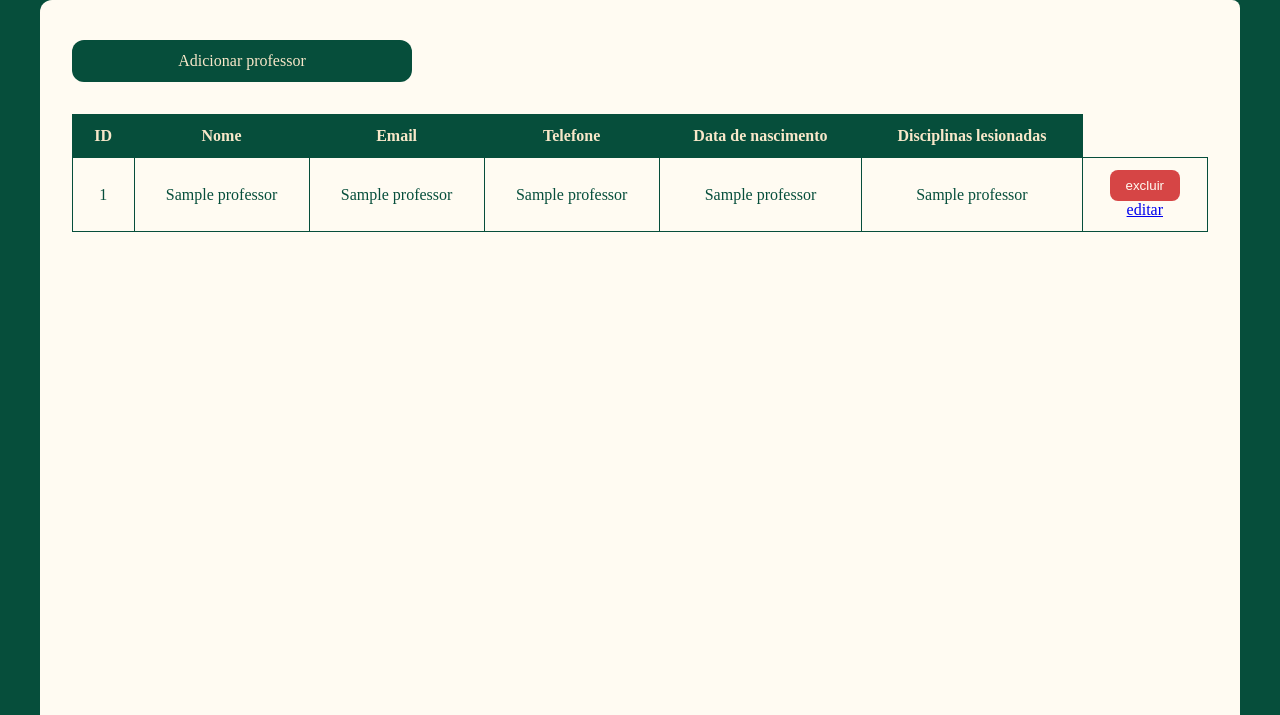
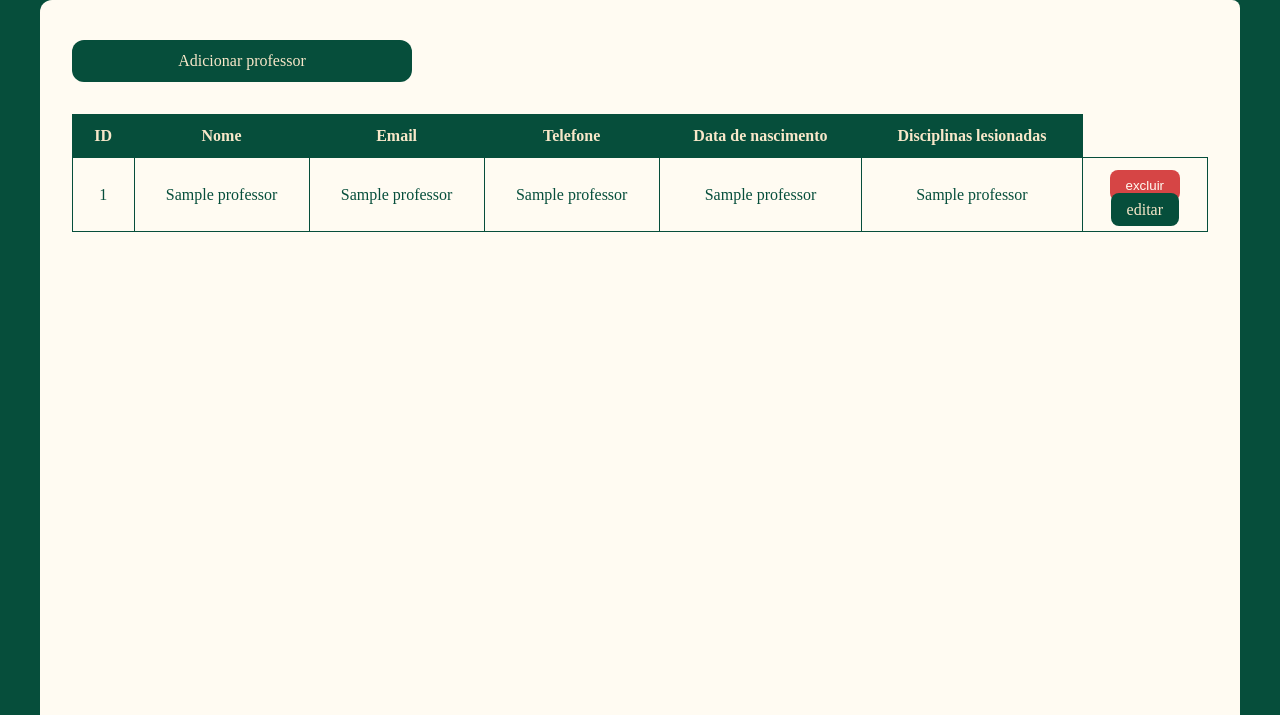
Before and after one commit to Zerocentos/Sistema-Web-Escolar, a Flask app: template templates/professores.html in a window 1280 px wide. Shown: the part 85-800 px from the top of the page. Run offline with Flask 3, Linux system fonts and the light colour scheme; the template is opened without the code that fills it: most values are stand-ins (such as "Sample title", 1, 10 or a date in 2020); parts of the project's set-up code (start-up, migrations or seed data) failed here and were passed over.

Commit message:
wip: Adiciona CSS ao botão de edição

```diff
--- a/static/professor.css
+++ b/static/professor.css
@@ -61,6 +61,21 @@
 #professores .botao-excluir:hover {
     background-color: var(--danger-hover); /* cor do botão */
     color: var(--bg-alt-hover); /* cor do texto */
+}
+
+#professores .botao-edicao {
+  color: var(--fg);
+  background-color: var(--bg);
+  text-decoration: none;
+  border-radius: 0.50rem;
+  transition: background 0.10s;
+  padding: 0.50rem 1.00rem;
+}
+
+#professores .botao-edicao:hover {
+  color: var(--fg);
+  background-color: var(--bg-hover);
+  text-decoration: none;
 }
 
 #professores #tabela-professores {
--- a/templates/professores.html
+++ b/templates/professores.html
@@ -41,7 +41,7 @@
             <td> <form action="/professores/{{ professor[0] }}/excluir" method="POST" onsubmit="return confirm('Tem certeza que deseja excluir?')">
               <button class="botao-excluir" type="submit"> excluir </button>
             </form>
-              <a href="/professores/{{ professor[0] }}/editar"> editar </a>
+              <a class="botao-edicao" href="/professores/{{ professor[0] }}/editar"> editar </a>
           </td>
           </tr>
 
```
